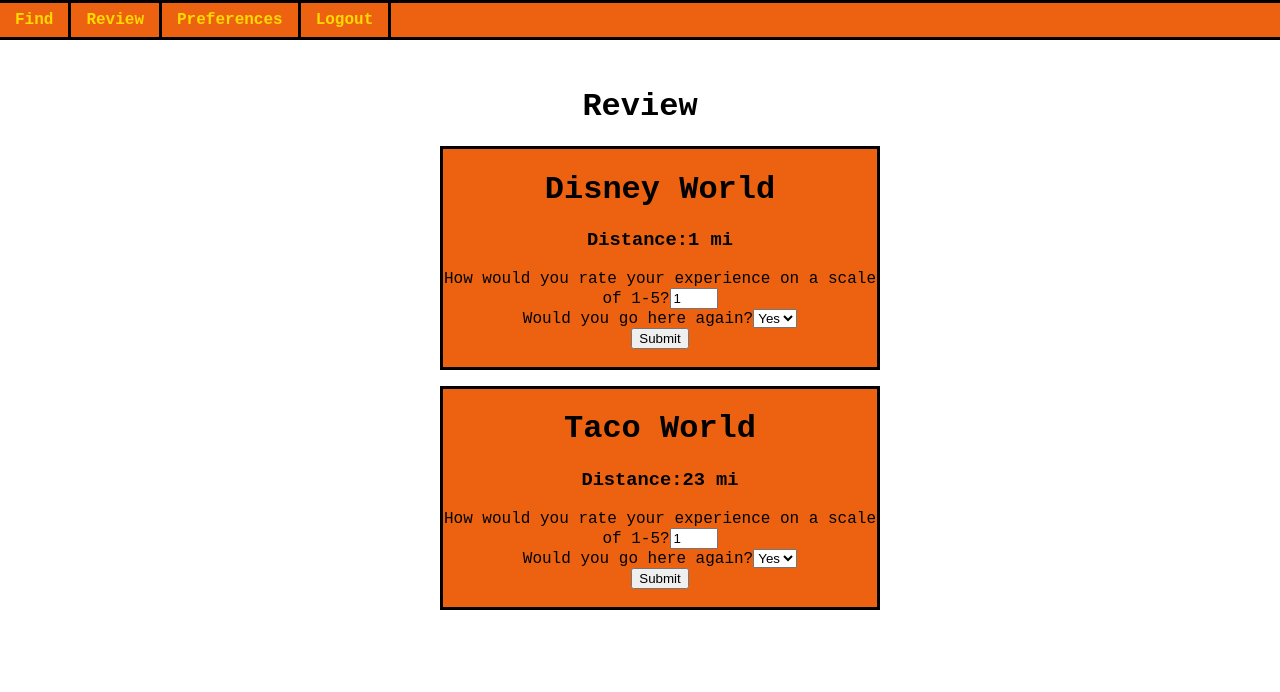
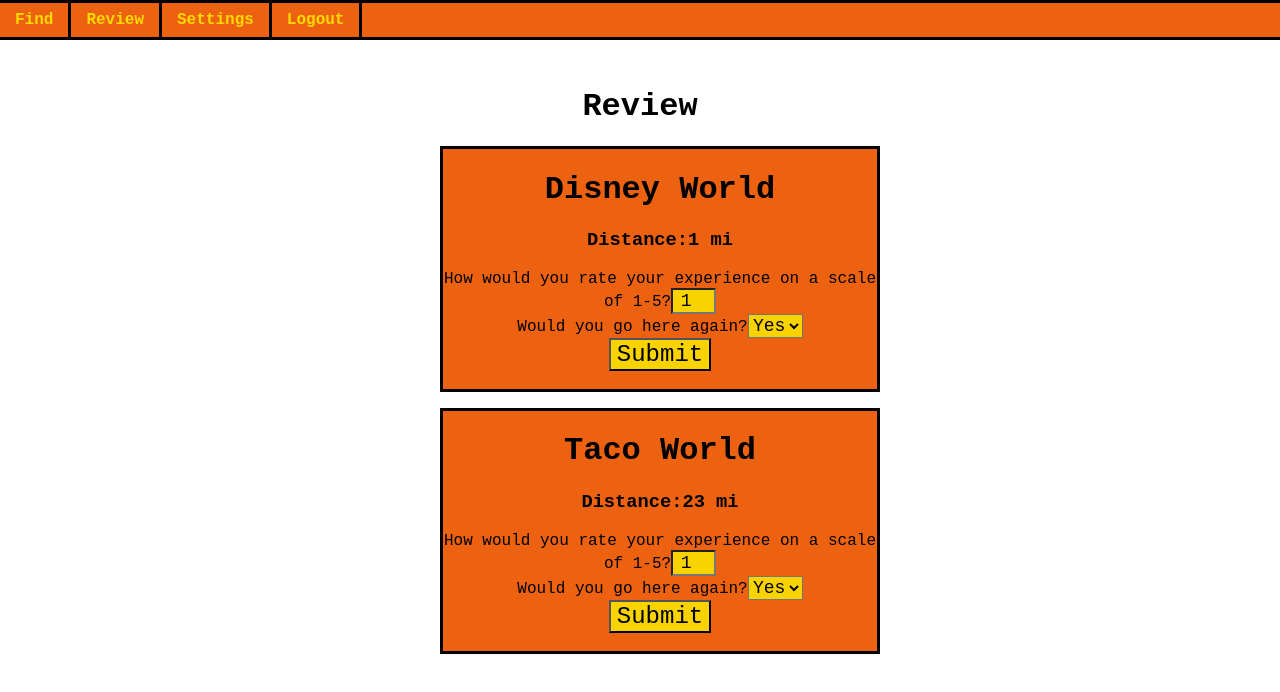
Before and after one commit to bhgottfried/Cravr, a React (Create React App) app in the folder frontend/: page /Review in a window 1280 px wide. Shown: the top 692 px of the page. Built offline with nearby package versions, Linux system fonts and the light colour scheme.

Commit message:
fixed Review state storage. Now submits to backend. Visuals improved.… (#42)
* fixed Review state storage. Now submits to backend. Visuals improved. changed prefrences to settings.

* warnings fixed

```diff
--- a/frontend/src/App.css
+++ b/frontend/src/App.css
@@ -7,6 +7,7 @@
   background-color:rgb(236, 98, 17);
   color:rgb(248, 211, 0);
   font-size:xx-large;
+  font-family:'Courier New', Courier, monospace;
 }
 
 .App_Body{
--- a/frontend/src/FindQuiz.js
+++ b/frontend/src/FindQuiz.js
@@ -1,5 +1,6 @@
 import React from 'react';
-
+import './Home.css';
+import './App.css';
 
 export function getCookie(key) {
     var b = document.cookie.match("(^|;)\\s*" + key + "\\s*=\\s*([^;]+)");
@@ -105,13 +106,14 @@
 
     render() {
         return (
-            <div id="Quiz">
-                <h1>Find restaurants near you</h1>
+            <div>
+                <div id="Quiz" className="Rest">
+                    <h2>Search Filters</h2>
                     <form onSubmit={this.handleSubmit}>
                         <label id="q1">
                             1. What are you in the mood for?
                         {/* TODO Allow multiple boxes to be checked */}
-                        <select value={this.state.q1.value} required onChange={this.handleChange} name="q1">
+                            <select value={this.state.q1.value} className="textbox" required onChange={this.handleChange} name="q1">
                                 <option value="Bar & Grill">Bar & Grill</option>
                                 <option value="Sandwiches">Sandwiches</option>
                                 <option value="Pizza">Pizza</option>
@@ -139,7 +141,7 @@
                         <br />
                         <label id="q2">
                             2. How much are you willing to spend?&emsp;&emsp;
-                        <select value={this.state.q2.value} required onChange={this.handleChange} name="q2">
+                        <select value={this.state.q2.value} className="textbox" required onChange={this.handleChange} name="q2">
                                 <option value="$">$</option>
                                 <option value="$$">$$</option>
                                 <option value="$$$">$$$</option>
@@ -149,17 +151,21 @@
                         <br />
                         <label id="q3">
                             3. Maxmimum Distance (mi.)&emsp;
-                        <input type="number" defaultValue="1" min="1" max="24" value={this.state.q2.value} name="q3"
+                        <input type="number" className="textbox" defaultValue="1" min="1" max="24" value={this.state.q2.value} name="q3"
                                 required onChange={this.handleChange}>
                             </input>
                         </label>
                         <br />
                         <br></br>
-                    <input type="submit" value="Submit" className="primary-button" />
+                        <input type="submit" value="Submit" className="submit-button" />
                         <br />
                         <br></br>
                     </form>
-                { this.state.showRes ?
+                </div>
+
+                <div id="results" className="Rest">
+                    <h2>Results:</h2>
+                    {this.state.showRes ?
                         //dynamic list element that is instantiated from state.Restaruants
                         this.state.Restaurants.map((Rest) => {
                             return (
@@ -175,7 +181,8 @@
                                     <br></br>
                                 </div>
                             )
-                        }): null}
+                        }) : null}
+                </div>
             </div>
         );
     }
--- a/frontend/src/Home.css
+++ b/frontend/src/Home.css
@@ -11,6 +11,7 @@
     background-color: rgb(236, 98, 17);
     border-bottom: 3px solid rgb(0, 0, 0);
     border-top: 3px solid rgb(0, 0, 0)}
+
 #nav li {
       float: left; }
 #nav li a {
@@ -29,3 +30,17 @@
   text-align: center;
   font-family:'Courier New', Courier, monospace;
 }
+.submit-button{
+  font-size:x-large;
+  text-align: center;
+  font-family:'Courier New', Courier, monospace;
+  background-color:rgb(248, 211, 0);
+  color:rgb(0, 0, 0);
+}
+.textbox{
+  font-size:large;
+  text-align: center;
+  font-family:'Courier New', Courier, monospace;
+  background-color:rgb(248, 211, 0);
+  color:rgb(0, 0, 0);
+}
--- a/frontend/src/Home.js
+++ b/frontend/src/Home.js
@@ -10,11 +10,12 @@
                 <ul id="nav">
                     <li><a href="/">Find</a></li>
                     <li><a href="/Review">Review</a></li>
-                    <li><a href="/Preferences">Preferences</a></li>
+                    <li><a href="/Preferences">Settings</a></li>
                     <li><a href="/Login">Logout</a></li>
                 </ul>
             </nav>
             <br></br>
+            <h1>Find restaurants near you</h1>
             <FindQuizContainer></FindQuizContainer>
         </div>
     );
--- a/frontend/src/Preferences.js
+++ b/frontend/src/Preferences.js
@@ -1,11 +1,11 @@
 import React from 'react';
 import './Home.css';
 // import { getCookie } from "./Home"
-class QuizContainer extends React.Component {
+class SettingsContainer extends React.Component {
     //essentially scrollable list of reviews
     constructor(props) {
         super(props);
-        this.state = { q1: '', q2: '',q3:'',q4:'' };
+        this.state = { q1: '', q2: '', q3: '', q4: '' };
         this.handleChange = this.handleChange.bind(this);
         this.handleSubmit = this.handleSubmit.bind(this);
     }
@@ -16,56 +16,30 @@
         this.setState({ [event.target.name]: event.target.value });
     }
     handleSubmit(event) {
-        //send data to
-        //body will probably look like this JSON.stringify(this.state.q1.value +" "+this.state.q2.value +" "+ this.state.q3.value +" "+ this.state.q4.value);
         event.preventDefault();
     }
     render() {
         return (
-            <div id="Quiz">
-                <form onSubmit={this.handleSubmit}>
-                    <label id="Question 1">
-                        1. Pick your favorite food:
-                        <select value={this.state.q1.value} onChange={this.handleChange}>
-                            <option value="American">American</option>
-                            <option value="Mexican">Mexican</option>
-                            <option value="Asian">Asian</option>
-                            <option value="Italian">Italian</option>
-                            <option value="Pizza">Pizza</option>
-                            <option value="Subs">Subs</option>
-                            <option value="Fast Food">Fast Food</option>
+            <div id="Settings">
+                <form>
+                    <label id="Q1">
+                        Push Notifications?
+                        <select>
+                            <option value="0">Yes</option>
+                            <option value="-1">No</option>
                         </select>
                     </label>
-                    <br />
-                    <label id="Question 2">
-                        2. Pick your least favorite food:
-                        <select value={this.state.q2.value} onChange={this.handleChange}>
-                            <option value="American">American</option>
-                            <option value="Mexican">Mexican</option>
-                            <option value="Asian">Asian</option>
-                            <option value="Italian">Italian</option>
-                            <option value="Pizza">Pizza</option>
-                            <option value="Subs">Subs</option>
-                            <option value="Fast Food">Fast Food</option>
+                    <br/>
+                    <label id="Q2">
+                        Wack
+                        <select>
+                            <option value="0">Yes</option>
+                            <option value="-1">No</option>
                         </select>
                     </label>
-                    <br />
-                    <label id="Question 3">
-                        3. Preferred budget?
-                        <select value={this.state.q3.value} onChange={this.handleChange}>
-                            <option value="$">$</option>
-                            <option value="$$">$$</option>
-                            <option value="$$$">$$$</option>
-                        </select>
-                    </label>
-                    <br />
-                    <label id="Question 4">
-                        4. Maximum Distance you are willing to travel (in miles)?
-                        <input type="text" pattern="[0-9]*"value={this.state.q4.value} onChange={this.handleChange}></input>
-                    </label>
-                    <br />
-                    <br></br>
-                    <input type="submit" value="Submit" className="primary-button" />
+                    <br/>
+                    <h3>Our Story</h3>
+                    <p>We are a team of 3 college students who ...</p>
                 </form>
             </div>
         );
@@ -79,13 +53,13 @@
                 <ul id="nav">
                     <li><a href="/">Find</a></li>
                     <li><a href="/Review">Review</a></li>
-                    <li><a href="/Preferences">Preferences</a></li>
+                    <li><a href="/Preferences">Settings</a></li>
                     <li><a href="/Login">Logout</a></li>
                 </ul>
             </nav>
             <br></br>
-            <h1>User Preferences</h1>
-            <QuizContainer></QuizContainer>
+            <h1>Settings TODO</h1>
+            <SettingsContainer></SettingsContainer>
         </div>
     );
 }
--- a/frontend/src/Review.js
+++ b/frontend/src/Review.js
@@ -1,47 +1,64 @@
 import React from 'react';
 import './Home.css';
-//import { Navbar,  Nav} from 'rsuite';
 import { getCookie } from "./FindQuiz"
 class ReviewContainer extends React.Component {
     //essentially scrollable list of reviews
     constructor(props) {
         super(props);
-        this.getUserReview = this.getUserReview.bind(this);
+        this.sendData = this.sendData.bind(this);
         this.handleChange = this.handleChange.bind(this);
+
+        //TODO: get user reviews from backend
     }
     state = {
         Reviews: [
             // Start with empty list and add restaurants after
             // the quiz is filled out and the backend returns suggestions
-
-            { id: 1, Name: 'Disney World', Distance: 1, UserRating: 0, Repeat: 0 },
-            { id: 2, Name: 'Taco World', Distance: 23, UserRating: 0, Repeat: 0 }
+            //init in constructor by backend
+            { id: 1, Name: 'Disney World', Distance: 1, UserRating: 1, Repeat: 0 },
+            { id: 2, Name: 'Taco World', Distance: 23, UserRating: 1, Repeat: 0 }
         ]
     }
-    getUserReview = () => {
+    sendData = (Repeat, Rating, id) => {
         //get restaurant data from backend to formulate the review
-        fetch("/rating", {
+        fetch("/user-rating", {
             method: "POST",
             cache: "no-cache",
             headers: {
                 "content_type": "application/json"
             },
             body: JSON.stringify(
-                getCookie("Username") + "hello"
+                getCookie("Username") + Repeat + " " + Rating + " " + id
             )
         }).then(response => {
+
             //use response to add restaurant state
-            const reviews = Object.assign([], this.state.Reviews);
-            reviews.push(response);
-            //restaurants.push({ id: 1, Name: 'Hello World', Distance: 1, Price: "$$", Rating: 3 });
-            this.setState({ Reviews: reviews }) // must setState to update the actual render
+            //TODO: does this need do anything
+
         });
     }
     submit = (index, e) => {
+        e.preventDefault();
         //TODO send review to backend
+        const reviews = Object.assign([], this.state.Reviews);
+        const data = reviews.splice(index, 1);
+        this.sendData(data.Repeat, data.UserRating, data.id);
+        this.setState({ Reviews: reviews }) // must setState to update the actual render
+        alert("Thank You for submitting a review! Please keep reviewing and requesting suggestions so we can get you better recommendations")
     }
-    handleChange(event) {
-        this.setState({ [event.target.name]: event.target.value });
+    handleChange(index, event) {
+        var reviews = Object.assign([], this.state.Reviews);
+
+        if (event.target.value <= 0) {
+            //repeat
+            reviews[index].Repeat = event.target.value
+            this.setState({ Reviews: reviews })
+        } else {
+            //userrating
+            reviews[index].UserRating = event.target.value
+            this.setState({ Reviews: reviews })
+        }
+
     }
     render() {
         return (
@@ -52,49 +69,35 @@
                         this.state.Reviews.map((Revs, index) => {
                             return (
                                 <div className="Rest">
-                                    <UserRev id={Revs.id}
-                                        name={Revs.Name}
-                                        distance={Revs.Distance}
-                                        UserRating={Revs.UserRating}
-                                        Repeat={Revs.Repeat}
-                                        change={this.handleChange.bind(this)}
-                                        submit={this.submit.bind(this, index)}>
-                                    </UserRev>
+                                    <h1>{Revs.Name}</h1>
+                                    <h3> Distance:{Revs.Distance} mi</h3>
+                                    <form onSubmit={this.submit.bind(this, index)}>
+                                        <label id="Question 1">
+                                            How would you rate your experience on a scale of 1-5?
+                                            <input type="number" className="textbox" defaultValue="1" min="1" max="5" onChange={this.handleChange.bind(this, index)} value={Revs.UserRating.value}></input>
+                                        </label>
+                                        <br></br>
+                                        <label id="Question 2">
+                                            Would you go here again?
+                                            <select onChange={this.handleChange.bind(this, index)} className="textbox" value={Revs.Repeat.value}>
+                                                <option value="0">Yes</option>
+                                                <option value="-1">No</option>
+                                            </select>
+                                        </label>
+                                        <br></br>
+                                        <input className="submit-button" type="submit" value="Submit" />
+                                    </form>
                                     <br></br>
                                 </div>
                             )
                         })
                     }
                 </ul>
-            </div>
+            </div >
         );
     }
 }
-//TODO: get list of unreviewed restaurants for a user form backend
-const UserRev = (props) => {
-    return (
-        <div>
-            <h1>{props.name}</h1>
-            <h3> Distance:{props.distance} mi</h3>
-            <form onSubmit={props.submit}>
-                <label id="Question 1">
-                    How would you rate your experience on a scale of 1-5?
-                        <input type="number" defaultValue="1" min="1" max="5" onChange={props.change}></input>
-                </label>
-                <br></br>
-                <label id="Question 2">
-                    Would you go here again?
-                    <select onChange={props.change}>
-                            <option value="0">Yes</option>
-                            <option value="1">No</option>
-                    </select>
-                </label>
-                <br></br>
-                <input type="submit" value="Submit"/>
-            </form>
-        </div>
-    )
-}
+
 export default function Review() {
     return (
         <div className="Home">
@@ -102,7 +105,7 @@
                 <ul id="nav">
                     <li><a href="/">Find</a></li>
                     <li><a href="/Review">Review</a></li>
-                    <li><a href="/Preferences">Preferences</a></li>
+                    <li><a href="/Preferences">Settings</a></li>
                     <li><a href="/Login">Logout</a></li>
                 </ul>
             </nav>
```
Lines whose indentation alone changed are shown as unchanged.
